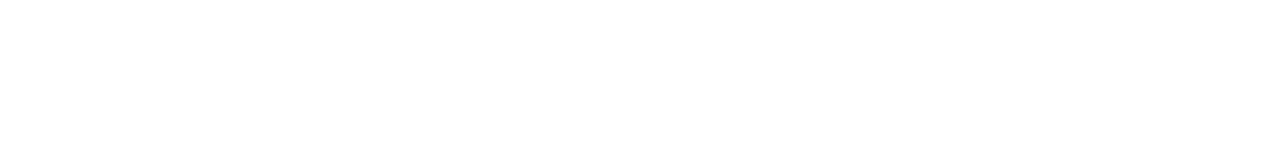
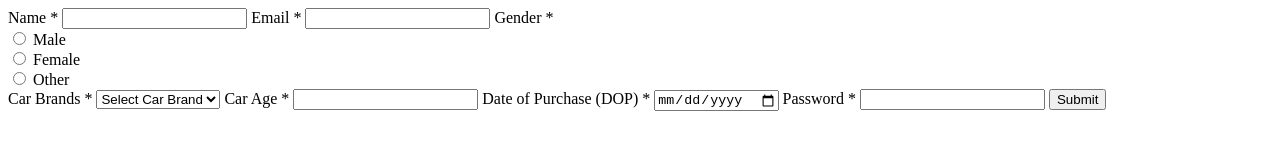
Before and after one commit to acciojob/car-insurance-form-Ahmad-Arsh, a website: page main.html in a window 1280 px wide. Drawn offline with Linux system fonts and the light colour scheme.

Commit message:
created a submission

```diff
--- a/main.html
+++ b/main.html
@@ -7,6 +7,42 @@
 </head>
 
 <body>
+	<form method="POST">
+  <label for="name">Name *</label>
+  <input type="text" id="name" name="name" required>
+
+  <label for="email">Email *</label>
+  <input type="email" id="email" name="email" required>
+
+  <label for="gender">Gender *</label>
+  <br>
+  <input type="radio" id="male" name="gender" value="male" required>
+  <label for="male">Male</label><br>
+  <input type="radio" id="female" name="gender" value="female" required>
+  <label for="female">Female</label><br>
+  <input type="radio" id="other" name="gender" value="other" required>
+  <label for="other">Other</label><br>
+
+  <label for="cars">Car Brands *</label>
+  <select id="cars" name="cars" required>
+    <option value="">Select Car Brand</option>
+    <option value="bmw">BMW</option>
+    <option value="audi">Audi</option>
+    <option value="mercedez">Mercedez</option>
+  </select>
+
+  <label for="carage">Car Age *</label>
+  <input type="number" id="carage" name="carage" required>
+
+  <label for="dop">Date of Purchase (DOP) *</label>
+  <input type="date" id="dop" name="dop" required>
+
+  <label for="password">Password *</label>
+  <input type="password" id="password" name="password" required>
+
+  <button type="submit">Submit</button>
+</form>
+
 	<!-- the entire body must be written by student -->
     <script type="text/javascript" src="./script.js">
 </script>
```
